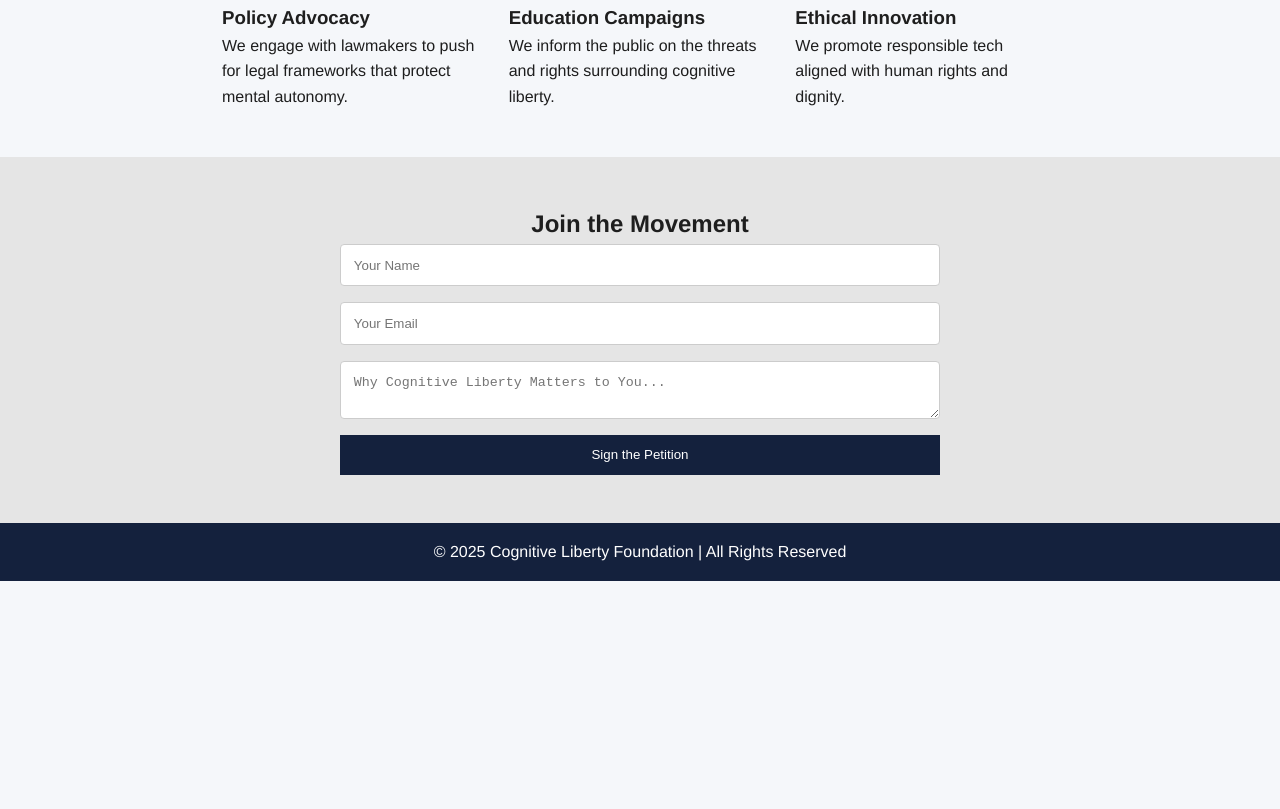
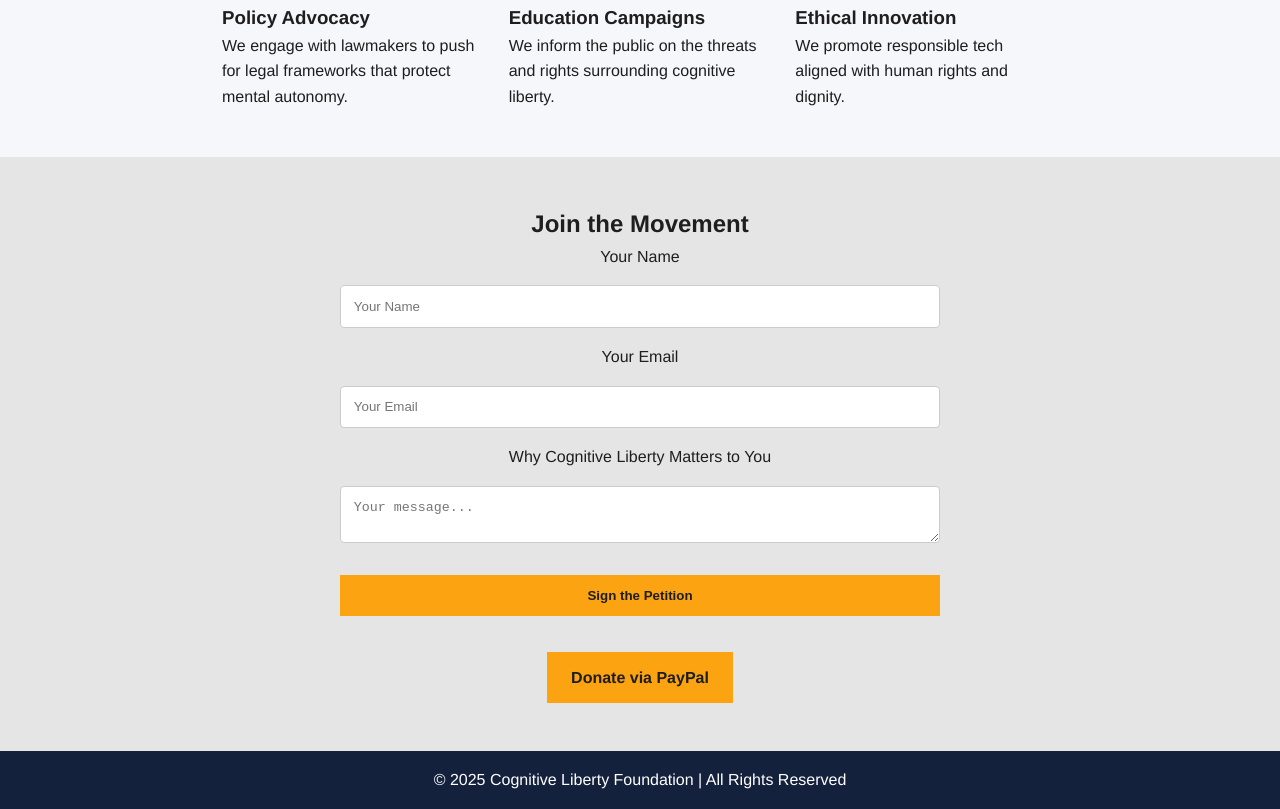
Before and after one commit to mathaes33/CognitiveLibertyFoundation, a plain HTML site: page index.html in a window 1280 px wide. Shown: the part 881-1690 px from the top of the page. Before the commit the page ends 1462 px from the top, so only its background shows below. Drawn offline with Linux system fonts and the light colour scheme.

Commit message:
Update index.html

```diff
--- a/index.html
+++ b/index.html
@@ -4,12 +4,15 @@
   <meta charset="UTF-8" />
   <meta name="viewport" content="width=device-width, initial-scale=1.0" />
   <title>Cognitive Liberty Foundation</title>
+  <meta name="description" content="Protecting cognitive liberty in the age of AI and neurotechnology." />
+  <link rel="icon" href="favicon.ico" />
   <link rel="stylesheet" href="style.css" />
 </head>
 <body>
-  <header class="navbar">
+
+  <header class="navbar" role="banner">
     <div class="logo">Cognitive Liberty Foundation</div>
-    <nav>
+    <nav role="navigation">
       <ul>
         <li><a href="#mission">Mission</a></li>
         <li><a href="#threats">Threats</a></li>
@@ -23,7 +26,7 @@
     <div class="hero-content">
       <h1>Protecting the Future of Mental Freedom</h1>
       <p>Advocating for the human right to cognitive liberty in an age of AI and neurotechnology.</p>
-      <a href="#contact" class="btn-primary">Support the Petition</a>
+      <a href="#contact" class="btn-primary" role="button">Support the Petition</a>
     </div>
   </section>
 
@@ -62,18 +65,33 @@
 
   <section id="contact" class="contact-section">
     <h2>Join the Movement</h2>
-    <form id="contactForm">
-      <input type="text" placeholder="Your Name" required />
-      <input type="email" placeholder="Your Email" required />
-      <textarea placeholder="Why Cognitive Liberty Matters to You..." required></textarea>
-      <button type="submit">Sign the Petition</button>
+    <form id="contactForm" action="/submit" method="POST">
+      <label for="name">Your Name</label>
+      <input type="text" id="name" name="name" placeholder="Your Name" required />
+
+      <label for="email">Your Email</label>
+      <input type="email" id="email" name="email" placeholder="Your Email" required />
+
+      <label for="message">Why Cognitive Liberty Matters to You</label>
+      <textarea id="message" name="message" placeholder="Your message..." required></textarea>
+
+      <button type="submit" class="btn-primary">Sign the Petition</button>
     </form>
+
+    <!-- PayPal Donate Button -->
+    <div style="margin-top: 20px;">
+      <a href="https://www.paypal.com/donate/?hosted_button_id=ETUKQ9S7Y5FHL"
+         target="_blank" rel="noopener noreferrer"
+         class="btn-primary">
+         Donate via PayPal
+      </a>
+    </div>
   </section>
 
-  <footer class="footer">
+  <footer class="footer" role="contentinfo">
     <p>© 2025 Cognitive Liberty Foundation | All Rights Reserved</p>
   </footer>
 
-  <script src="script.js"></script>
+  <script src="script.js" defer></script>
 </body>
 </html>
```
